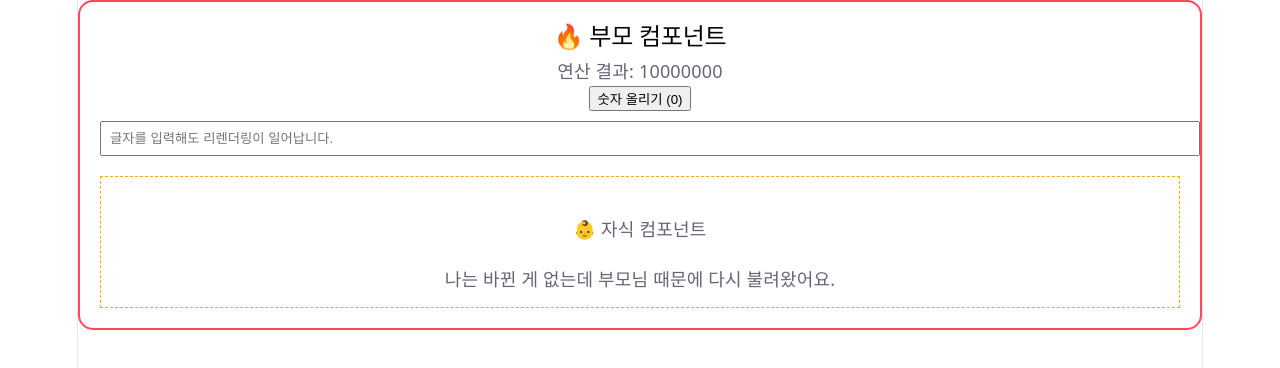
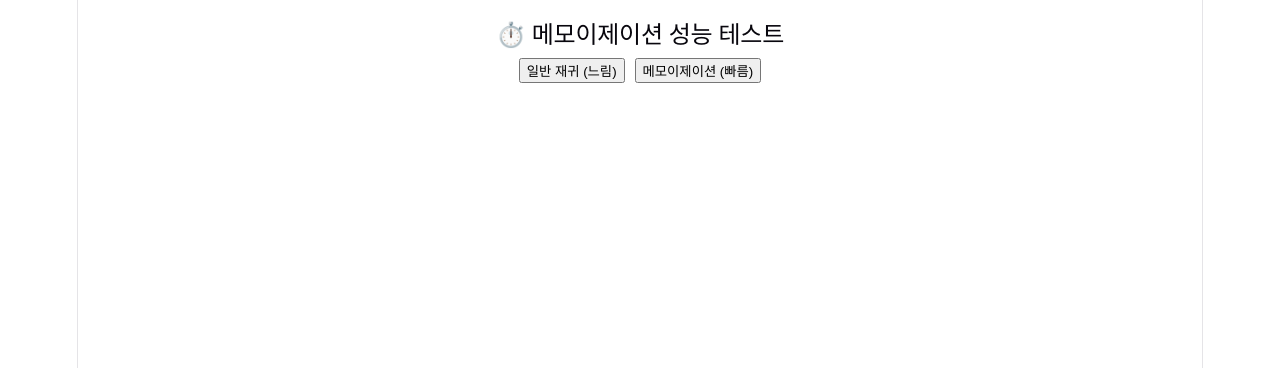
Before and after one commit to yunajoe/react-master-class-part2-inflearn, a React (Vite) app: page / in a window 1280 px wide. Shown: the top 368 px of the page. Built offline with nearby package versions, Linux system fonts and the light colour scheme.

Commit message:
메모이제이션(Memoization): 컴퓨터 공학으로 이해하는 '기억하며 달리기'의 원리

```diff
--- a/src/App.jsx
+++ b/src/App.jsx
@@ -1,8 +1,8 @@
 import "./App.css";
-import RenderingProcess from "./components/RenderingProcess.jsx";
+import MemoTest from "./components/MemoTest.jsx";
 
 function App() {
-  return <RenderingProcess />;
+  return <MemoTest />;
 }
 
 export default App;
--- /dev/null
+++ b/src/components/MemoTest.jsx
@@ -0,0 +1,21 @@
+import { memoFibonacci, pureFibonacci } from "../utils/fibonacci.js";
+
+export default function MemoTest() {
+  const runTest = (type) => {
+    const start = performance.now();
+    const result = type === "memo" ? memoFibonacci(30) : pureFibonacci(35);
+    const end = performance.now();
+    alert(
+      `${type} 방식 결과: ${result} | 소요 시간: ${(end - start).toFixed(4)}ms`,
+    );
+  };
+  return (
+    <div style={{ padding: "20px" }}>
+      <h2>⏱️ 메모이제이션 성능 테스트</h2>
+      <button onClick={() => runTest("pure")}>일반 재귀 (느림)</button>
+      <button onClick={() => runTest("memo")} style={{ marginLeft: "10px" }}>
+        메모이제이션 (빠름)
+      </button>
+    </div>
+  );
+}
--- a/src/components/RenderingProcess.jsx
+++ b/src/components/RenderingProcess.jsx
@@ -11,13 +11,11 @@ function RenderingProcess() {
   );
 
   const startTime = performance.now();
-  console.log("StartTime", startTime);
   let heavyValue = 0;
   for (let i = 0; i < 10000000; i++) {
     heavyValue++;
   }
   const endTime = performance.now();
-  console.log("EndTie", endTime);
 
   return (
     <div
--- /dev/null
+++ b/src/utils/fibonacci.js
@@ -0,0 +1,26 @@
+export function pureFibonacci(n) {
+  if (n <= 1) return n;
+  return pureFibonacci(n - 1) + pureFibonacci(n - 2);
+}
+
+const memo = {};
+
+export function memoFibonacci(n) {
+  // A. 장부를 먼저 확인합니다. 이미 계산한 적이 있다면 즉시 반환합니다.
+  console.log("memo", memo);
+
+  if (n in memo) {
+    console.log("n", n);
+
+    return memo[n];
+  }
+
+  // B. 장부에 없다면 처음으로 계산을 수행합니다.
+  if (n <= 1) return n;
+
+  // C. 계산 결과를 그냥 내보내지 않고, 반드시 장부에 적어둡니다.
+  const result = memoFibonacci(n - 1) + memoFibonacci(n - 2);
+  memo[n] = result;
+
+  return result;
+}
```
